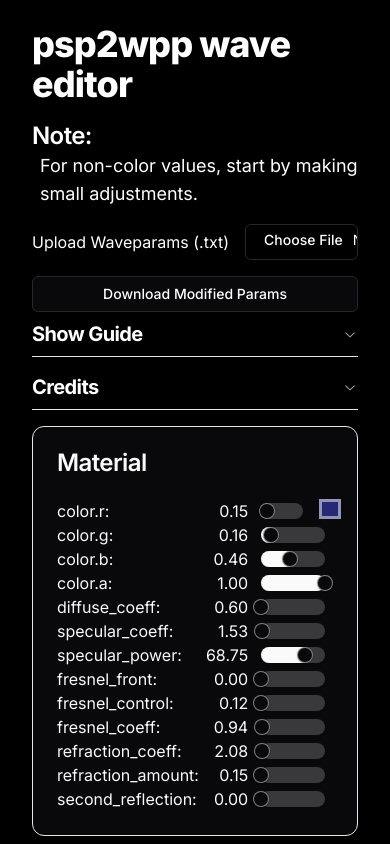
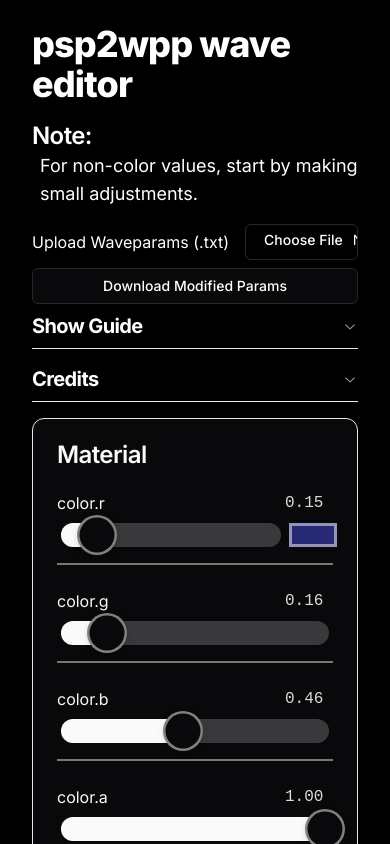
Before and after one commit to Bay40k/psp2wpp_wave_editor, a Next.js app: page / in a window 390 px wide. Shown: the top 844 px of the page. Built offline with nearby package versions, Linux system fonts and the light colour scheme.

Commit message:
update style

```diff
--- a/src/app/globals.css
+++ b/src/app/globals.css
@@ -99,8 +99,11 @@
 
   .sliderValue {
     @apply justify-self-end;
-    margin-right: 10%;
-    text-align: end;
+    margin-right: 20%;
+    align-self: center;
+    /* make fullwidth light gray font */
+    color: rgba(255, 255, 255, 0.85);
+    font: 1rem 'Fira Code', monospace;
   }
 
   .container {
@@ -109,8 +112,13 @@
   }
 
   .colorBox {
-    @apply justify-self-center w-full ml-4;
+    @apply justify-self-center w-full ml-2;
+    height: 100%;
     border: solid rgba(255, 255, 255, 0.5);
+  }
+
+  .colorBoxContainer {
+    min-width: 1.5rem;
   }
 
   .slider {
@@ -123,11 +131,13 @@
   }
 
   .sliderLabel {
-    @apply z-10 w-auto pr-1.5;
+    @apply z-10 w-auto pr-1.5 overflow-auto;
+    grid-template-columns: 1fr 1fr;
+    display: grid;
   }
 
-  .buttonContainer {
-    @apply grid gap-4;
+  .valueSeparator {
+    justify-self: end;
   }
 
   .guideAccordion, .creditsAccordion {
@@ -147,6 +157,7 @@
   }
 
   .sliderContainer {
+    margin: 0 -5vw;
     /* Adjust to use CSS columns instead of flexbox for automatic column distribution */
     -webkit-column-count: 2; /* Chrome, Safari, Opera */
     -moz-column-count: 2; /* Firefox */
@@ -155,7 +166,8 @@
 
   .cardContent {
     @apply grid;
-    grid-template-columns: 1fr 3rem minmax(7vw, 2fr) min-content;
+    grid-template-columns: 1fr 5rem minmax(7vw, 1fr) min-content;
+    grid-row-gap: 0.5rem;
   }
 
   .card {
@@ -169,21 +181,58 @@
     break-inside: avoid-column; /* Standard syntax */
   }
 
+  .SliderThumb {
+    transform: scale(1.5);
+  }
+
   /* Lets SliderThumb sit on edge of SliderTrack */
   .SliderTrack {
-    height: 1rem;
+    height: 1.25rem;
     flex-grow: 0;
-    margin: 0 0.5rem;
+    margin: 0 0.25rem;
   }
 
-  @media (max-width: 1023px) {
+  .downloadButton {
+    @apply w-full mt-2;
+  }
+
+  @media (min-width: 1360px) {
+    .sliderContainer {
+      -webkit-column-count: 3;
+      -moz-column-count: 3;
+      column-count: 3;
+    }
+  }
+
+  @media (max-width: 1000px) {
+    .valueSeparator {
+      display: none;
+    }
     .sliderContainer {
       -webkit-column-count: 1;
       -moz-column-count: 1;
       column-count: 1;
+      margin: 0;
     }
+
+    .SliderTrack {
+      height: 1.5rem;
+    }
+    /* scale up sliderthumb relative */
+    .SliderThumb {
+      transform: scale(2.5);
+    }
+
     .container {
       max-width: 100%;
     }
+    .cardContent {
+      grid-template-columns: 1fr min-content;
+    }
+    .cardContent > .slider, .cardContent > .colorBoxContainer {
+      border-bottom: 2px solid rgba(255, 255, 255, 0.452);
+      @apply pb-4 mb-4;
+    }
+
   }
 }
--- a/src/components/DownloadButton.js
+++ b/src/components/DownloadButton.js
@@ -14,5 +14,5 @@ export default function DownloadButton({ paramsDict }) {
     element.click();
   };
 
-  return <Button variant="outline" onClick={handleDownload}>Download Modified Params</Button>;
+  return <Button className="downloadButton" variant="outline" onClick={handleDownload}>Download Modified Params</Button>;
 }
--- a/src/components/Slider.js
+++ b/src/components/Slider.js
@@ -30,7 +30,10 @@ export default function Slider({
 
   return (
     <>
-      <div className="sliderLabel">{directiveKey}:</div>
+      <div className="sliderLabel">
+        <span>{directiveKey}</span>
+        <span className="valueSeparator">:</span>
+      </div>
       <div className="sliderValue">{parseFloat(value).toFixed(2)}</div>
       <div className={sliderElementClass}>
         <UiSlider
@@ -43,13 +46,14 @@ export default function Slider({
         />
       </div>
       {hexColor ? (
+        <div className="colorBoxContainer">
           <div
             className="colorBox"
             style={{
-            height: "20px",
               backgroundColor: hexColor,
             }}
           ></div>
+        </div>
       ) : null}
     </>
   );
```
Lines whose indentation alone changed are shown as unchanged.
